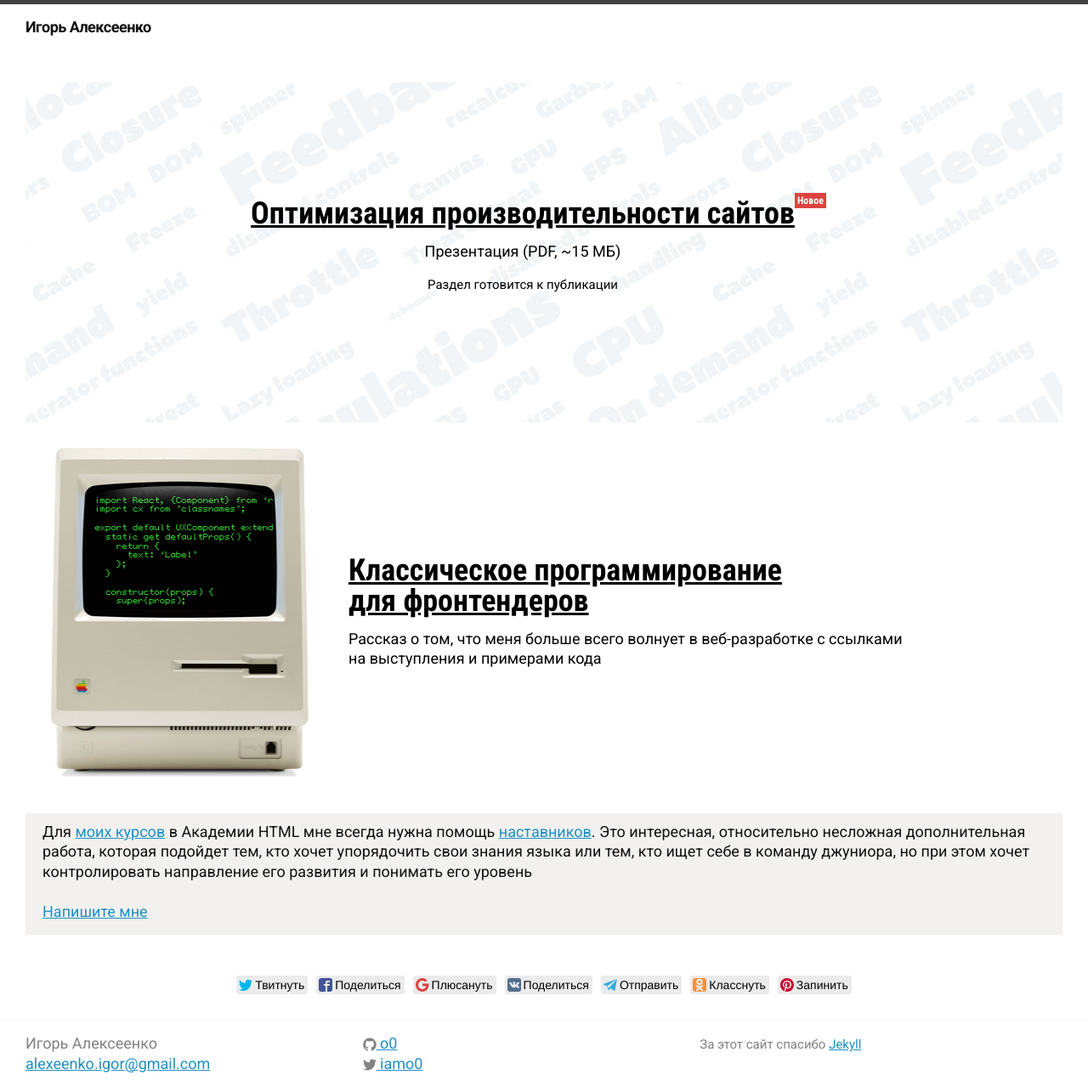
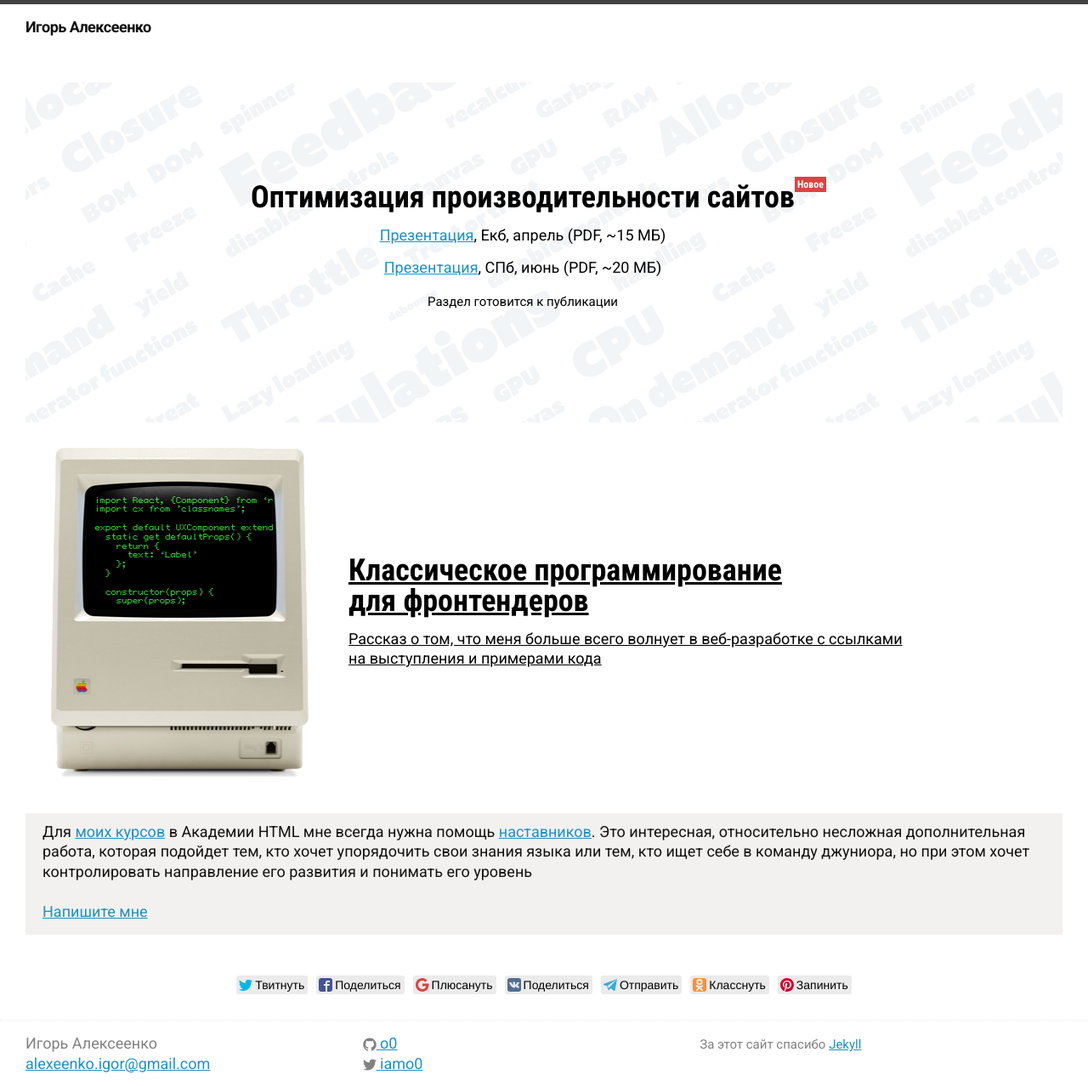
Before and after one commit to o0/o0.github.io, a Jekyll site: the page built from index.html, in a window 1280 px wide. Shown: the whole page at 85% size. Built offline with Jekyll 4.4.1, drawn with Linux system fonts in a browser that asks for light colours; comment, search, counter and statistics services are not loaded.

Commit message:
Добавляет вторую версию презентации

```diff
--- a/_sass/_layout.scss
+++ b/_sass/_layout.scss
@@ -133,7 +133,6 @@
 .post-preview-link:hover,
 .post-preview-link:visited {
   color: #000;
-  text-decoration: none;
 }
 
 
@@ -148,17 +147,12 @@
   vertical-align: middle;
 }
 
-.post-preview:hover .post-preview-title {
-  color: #9C0000;
-}
-
 .post-preview-pic {
   min-width: 380px;
 }
 
 .post-preview-title {
   font-size: 2em;
-  text-decoration: underline;
 }
 
 @media (max-width: 750px) {
--- a/index.html
+++ b/index.html
@@ -2,18 +2,21 @@
 layout: default
 ---
 
-<a class="post-preview-link" href="/share/treat-or-treat.pdf" target="_blank">
+<div class="post-preview-link">
   <article class="post-preview" style="height: 400px; background: url(/assets/images/gpu/cover.png) center repeat;">
     <div class="post-preview-content" style="margin: 0 auto; text-align: center; position: relative;">
       <h3 class="post-preview-title">
         Оптимизация производительности сайтов
         <span style="position: absolute; background: #dd4241; padding: 3px; color: #fff; font-size: 12px; left: 100%; top: -0.5em">Новое</span>
       </h3>
-      <p class="post-preview-text">Презентация (PDF, ~15 МБ)</p>
+      <p class="post-preview-text">
+        <a href="/share/treat-or-treat.pdf" target="_blank">Презентация</a>, Екб, апрель (PDF, ~15 МБ)</p>
+      <p class="post-preview-text">
+        <a href="/share/treat-or-treat-2.pdf" target="_blank">Презентация</a>, СПб, июнь (PDF, ~20 МБ)</p>
       <p><small>Раздел готовится к&nbsp;публикации</small></p>
     </div>
   </article>
-</a>
+</div>
 
 <a class="post-preview-link" href="/trees">
   <article class="post-preview">
```
Also changed, not shown: cpu/index.md (+1 -1 lines), 1 other file.
